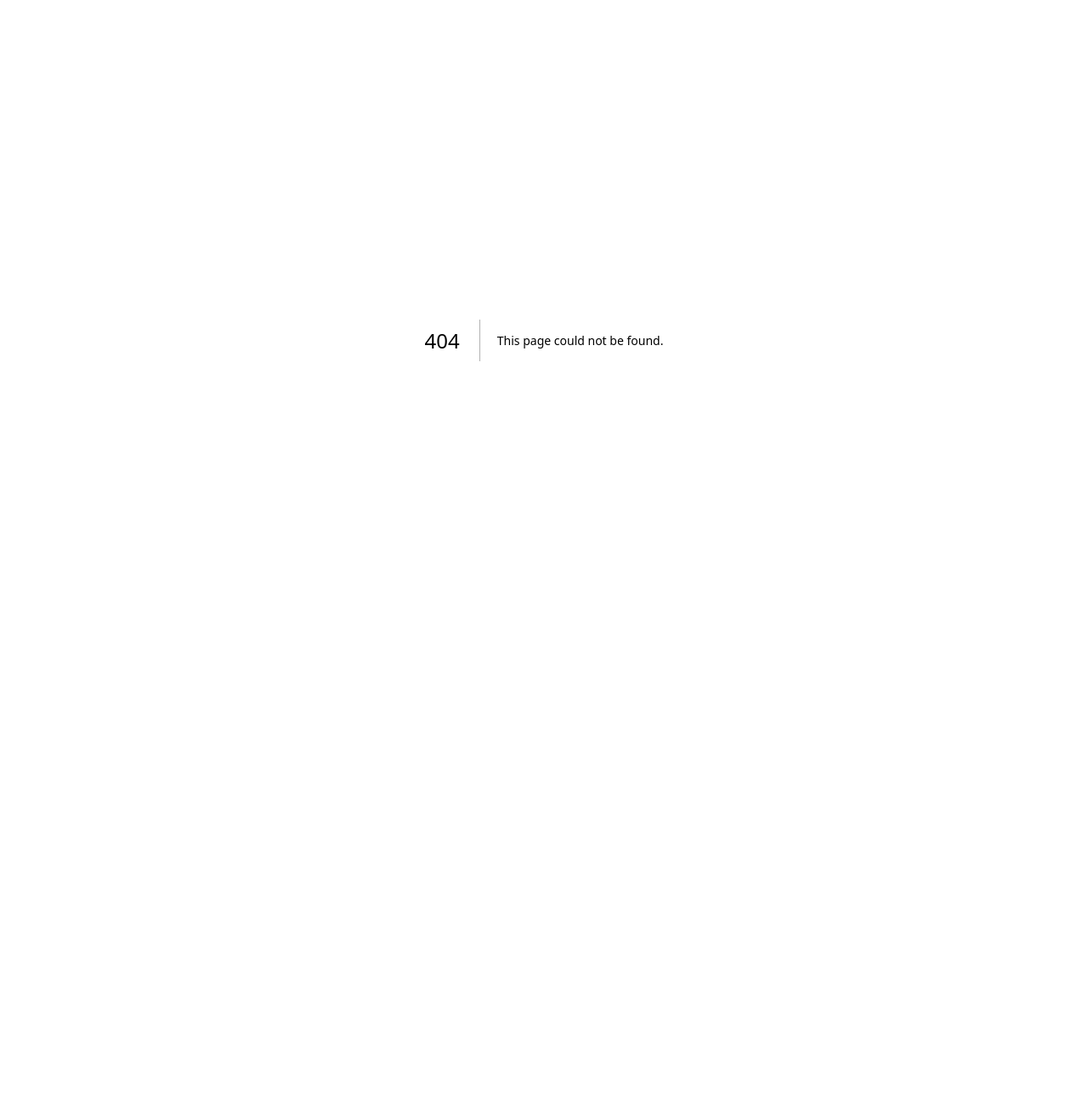
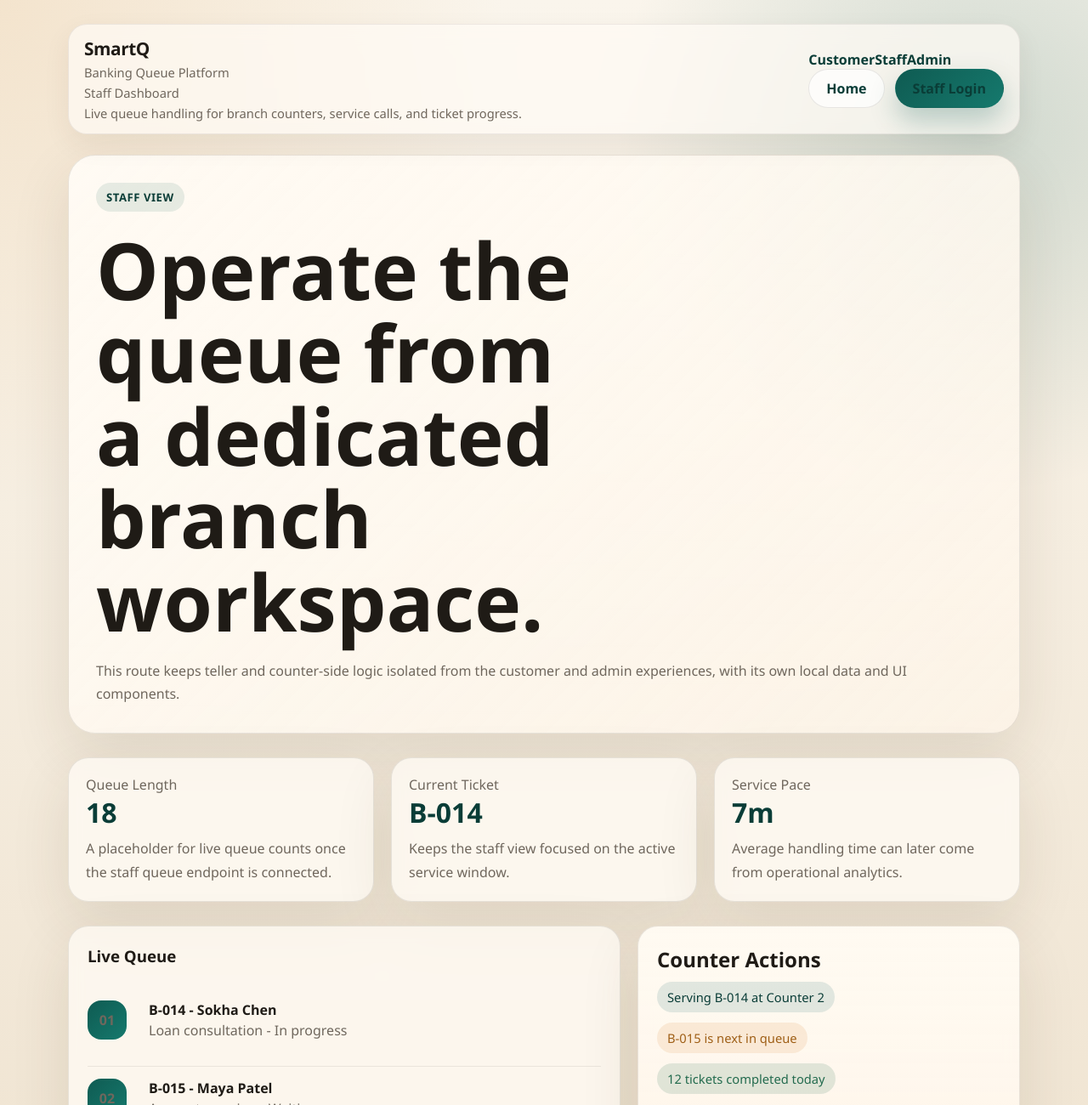
Before and after one commit to kannikakak/smart-bank-queue-system, a Next.js app in the folder frontend/: page /staff in a window 1280 px wide. Before the commit this address had no page. Shown: the top 1300 px of the page at 85% size. Before the commit the page ends 800 px from the top, so only its background shows below. Built offline with nearby package versions, Linux system fonts and the light colour scheme.

Commit message:
feat(workspace): add admin and staff dashboards

```diff
--- /dev/null
+++ b/frontend/src/app/admin/data/dashboard.ts
@@ -0,0 +1,37 @@
+export const adminMetrics = [
+  {
+    label: "Active Branches",
+    value: "08",
+    detail: "Operational branch dashboards can later be populated from the admin analytics overview endpoint.",
+  },
+  {
+    label: "Peak Hour",
+    value: "11 AM",
+    detail: "Matches the backend shape where peak hours are tracked as a simple list of strings.",
+  },
+  {
+    label: "Top Service",
+    value: "Accounts",
+    detail: "Keeps service terminology aligned with the banking service catalog in the backend.",
+  },
+];
+
+export const adminPeakHours = [
+  {
+    id: "09-10",
+    title: "09:00 - 10:00",
+    description: "Prepare extra staff capacity and faster call cycles during this window.",
+  },
+  {
+    id: "11-12",
+    title: "11:00 - 12:00",
+    description: "Peak lunchtime traffic usually increases teller demand and branch check-ins.",
+  },
+  {
+    id: "15-16",
+    title: "15:00 - 16:00",
+    description: "Late-afternoon appointment traffic needs queue monitoring before branch close.",
+  },
+];
+
+export const topServices = ["Open account", "Card replacement", "Loan consultation"];
--- /dev/null
+++ b/frontend/src/app/admin/page.tsx
@@ -0,0 +1,5 @@
+import { AdminDashboardView } from "./components/admin-dashboard-view";
+
+export default function AdminPage() {
+  return <AdminDashboardView />;
+}
--- /dev/null
+++ b/frontend/src/app/staff/components/staff-dashboard-view.tsx
@@ -0,0 +1,52 @@
+import { MetricCard } from "@/components/dashboard/metric-card";
+import { TimelineList } from "@/components/dashboard/timeline-list";
+import { TopNav } from "@/components/dashboard/top-nav";
+import { counterActions, queueItems, staffMetrics } from "../data/dashboard";
+
+export function StaffDashboardView() {
+  return (
+    <main className="page-shell">
+      <TopNav
+        activeView="staff"
+        title="Staff Dashboard"
+        subtitle="Live queue handling for branch counters, service calls, and ticket progress."
+        links={[
+          { href: "/", label: "Home", variant: "secondary" },
+          { href: "/login", label: "Staff Login" },
+        ]}
+      />
+
+      <section className="hero">
+        <span className="eyebrow">Staff View</span>
+        <h1>Operate the queue from a dedicated branch workspace.</h1>
+        <p>
+          This route keeps teller and counter-side logic isolated from the customer and admin
+          experiences, with its own local data and UI components.
+        </p>
+      </section>
+
+      <section className="section">
+        <div className="dashboard-grid">
+          {staffMetrics.map((metric) => (
+            <MetricCard key={metric.label} {...metric} />
+          ))}
+        </div>
+      </section>
+
+      <section className="section feature-band">
+        <TimelineList items={queueItems} title="Live Queue" />
+
+        <article className="panel info-panel">
+          <h2>Counter Actions</h2>
+          <div className="stack">
+            {counterActions.map((action) => (
+              <div className={action.className} key={action.text}>
+                {action.text}
+              </div>
+            ))}
+          </div>
+        </article>
+      </section>
+    </main>
+  );
+}
--- /dev/null
+++ b/frontend/src/app/staff/data/dashboard.ts
@@ -0,0 +1,41 @@
+export const staffMetrics = [
+  {
+    label: "Queue Length",
+    value: "18",
+    detail: "A placeholder for live queue counts once the staff queue endpoint is connected.",
+  },
+  {
+    label: "Current Ticket",
+    value: "B-014",
+    detail: "Keeps the staff view focused on the active service window.",
+  },
+  {
+    label: "Service Pace",
+    value: "7m",
+    detail: "Average handling time can later come from operational analytics.",
+  },
+];
+
+export const queueItems = [
+  {
+    id: "B-014",
+    title: "B-014 - Sokha Chen",
+    description: "Loan consultation - In progress",
+  },
+  {
+    id: "B-015",
+    title: "B-015 - Maya Patel",
+    description: "Account opening - Waiting",
+  },
+  {
+    id: "B-016",
+    title: "B-016 - John Rivera",
+    description: "Card replacement - Queued",
+  },
+];
+
+export const counterActions = [
+  { className: "status-pill progress", text: "Serving B-014 at Counter 2" },
+  { className: "status-pill waiting", text: "B-015 is next in queue" },
+  { className: "status-pill done", text: "12 tickets completed today" },
+];
--- /dev/null
+++ b/frontend/src/app/staff/page.tsx
@@ -0,0 +1,5 @@
+import { StaffDashboardView } from "./components/staff-dashboard-view";
+
+export default function StaffPage() {
+  return <StaffDashboardView />;
+}
```
Also changed, not shown: frontend/src/app/admin/components/admin-dashboard-view.tsx (added, +56 -0 lines).
